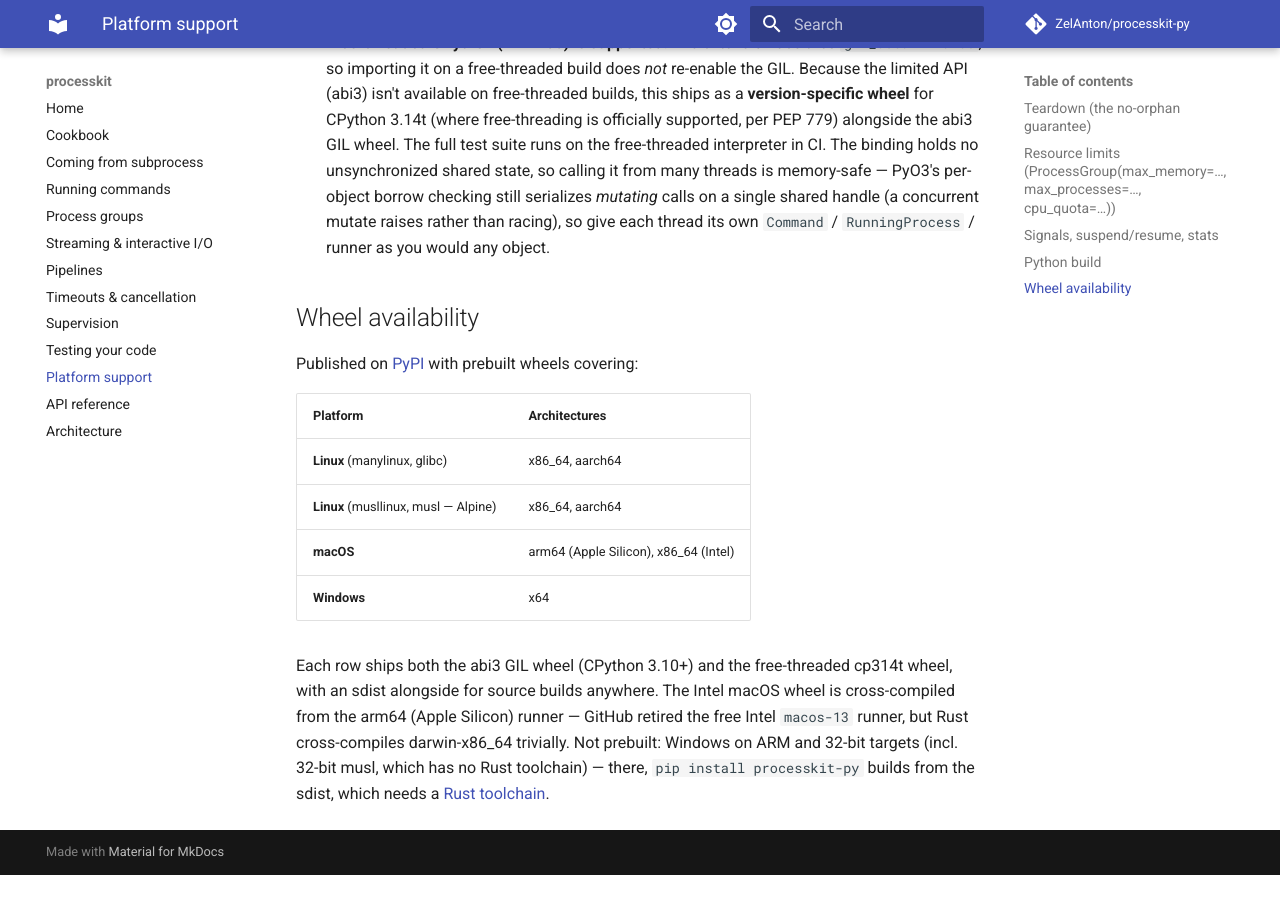
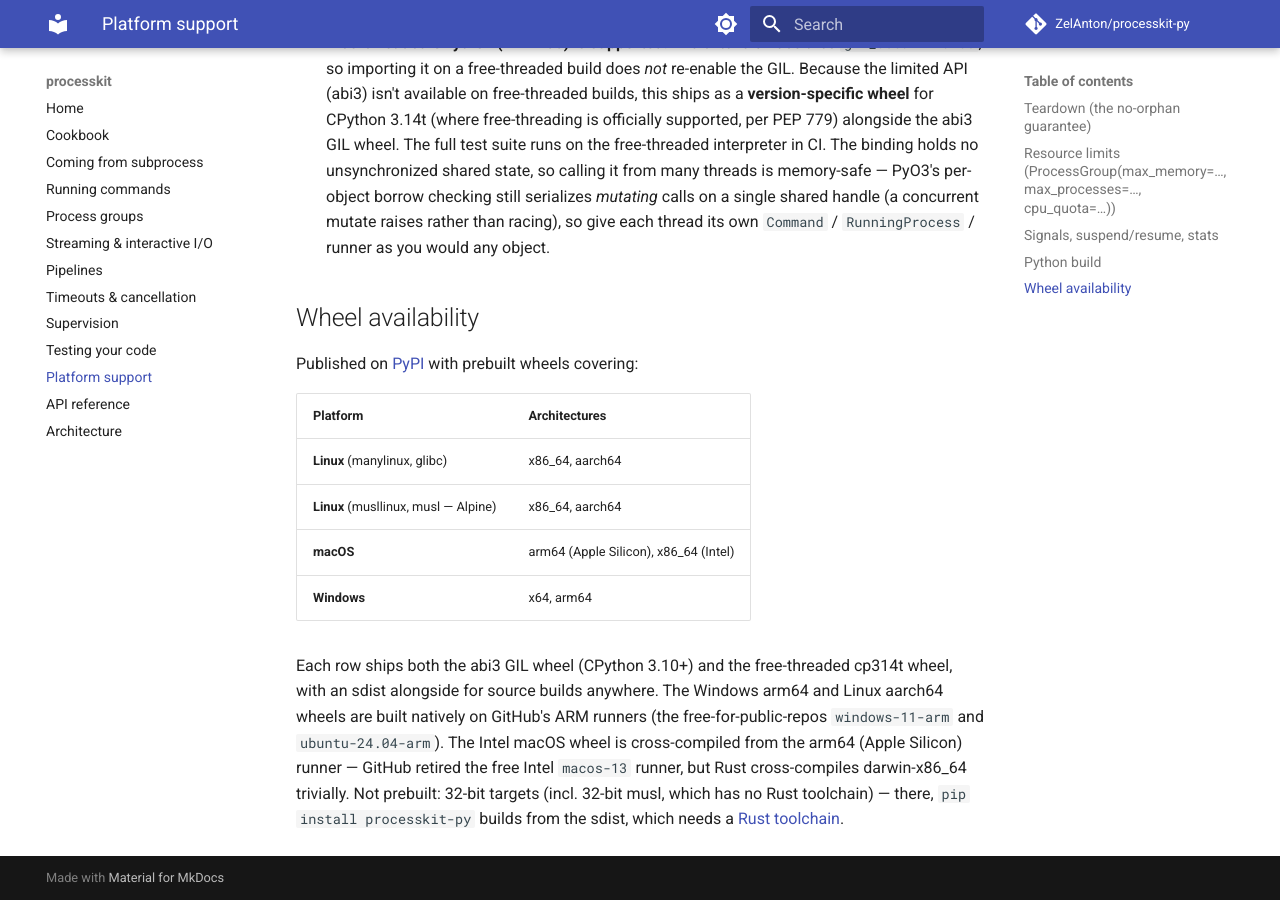
Before and after one commit to ZelAnton/processkit-py, an MkDocs documentation site: the page built from docs/platforms.md, in a window 1280 px wide and 900 px high, scrolled down 1820 px. Built offline with MkDocs 1.6.1 and Material for MkDocs 9.7.7, drawn with Linux system fonts in a browser that asks for light colours; comment, search, counter and statistics services are not loaded; before the commit the page ends 2695 px from its top, so only the background shows below that.

Commit message:
Build wheels for Windows ARM64

```diff
--- a/docs/platforms.md
+++ b/docs/platforms.md
@@ -70,13 +70,14 @@ wheels covering:
 | **Linux** (manylinux, glibc) | x86_64, aarch64 |
 | **Linux** (musllinux, musl — Alpine) | x86_64, aarch64 |
 | **macOS** | arm64 (Apple Silicon), x86_64 (Intel) |
-| **Windows** | x64 |
+| **Windows** | x64, arm64 |
 
 Each row ships both the abi3 GIL wheel (CPython 3.10+) and the free-threaded
-cp314t wheel, with an sdist alongside for source builds anywhere. The Intel
-macOS wheel is cross-compiled from the arm64 (Apple Silicon) runner — GitHub
-retired the free Intel `macos-13` runner, but Rust cross-compiles
-darwin-x86_64 trivially. Not prebuilt: Windows on ARM and 32-bit targets
-(incl. 32-bit musl, which has no Rust toolchain) — there, `pip install
-processkit-py` builds from the sdist, which needs a
-[Rust toolchain](https://rustup.rs/).
+cp314t wheel, with an sdist alongside for source builds anywhere. The Windows
+arm64 and Linux aarch64 wheels are built natively on GitHub's ARM runners (the
+free-for-public-repos `windows-11-arm` and `ubuntu-24.04-arm`). The Intel macOS
+wheel is cross-compiled from the arm64 (Apple Silicon) runner — GitHub retired
+the free Intel `macos-13` runner, but Rust cross-compiles darwin-x86_64
+trivially. Not prebuilt: 32-bit targets (incl. 32-bit musl, which has no Rust
+toolchain) — there, `pip install processkit-py` builds from the sdist, which
+needs a [Rust toolchain](https://rustup.rs/).
```
Also changed, not shown: CHANGELOG.md (+8 -0 lines), README.md (+3 -3 lines), 1 other file.
